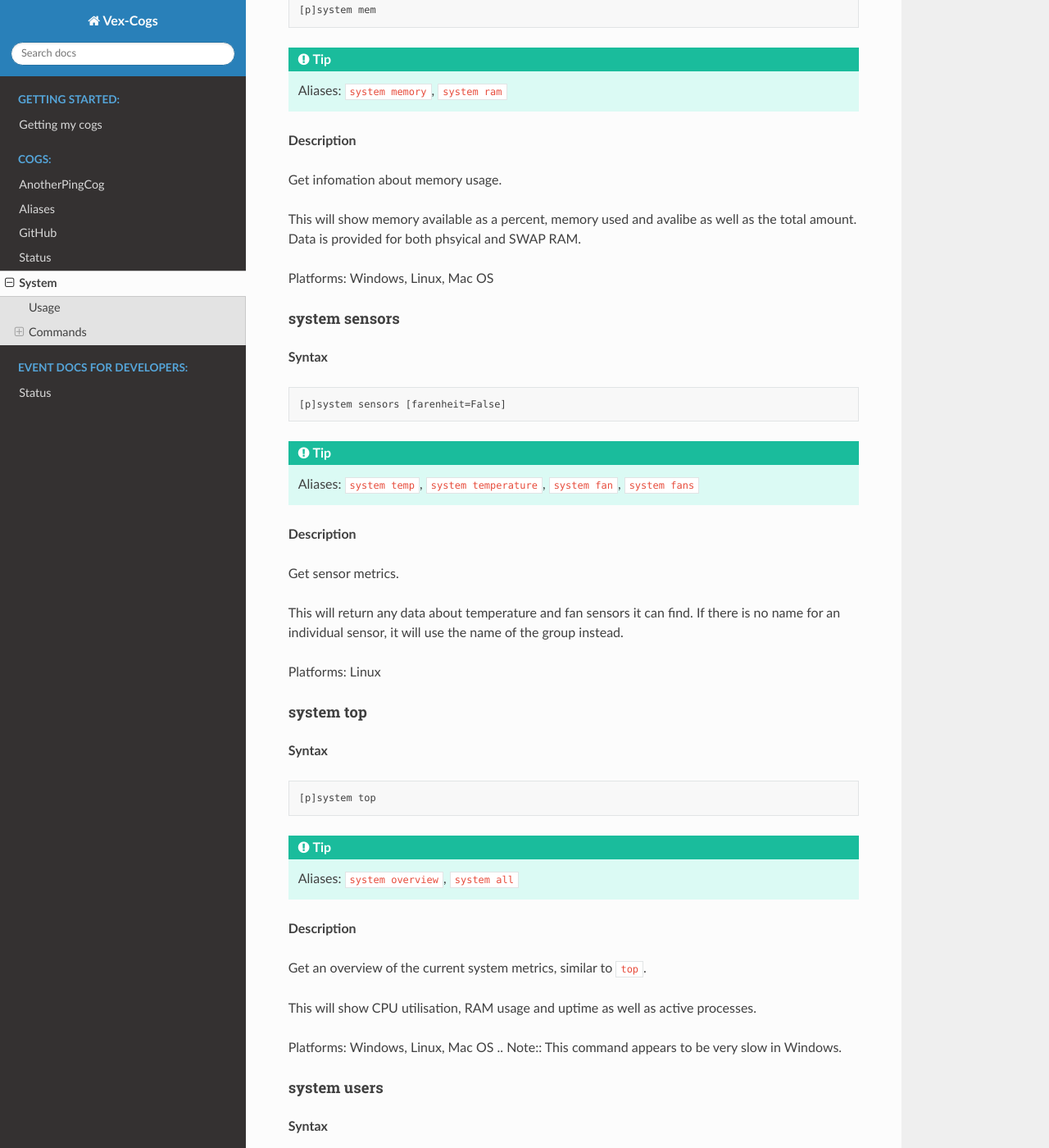
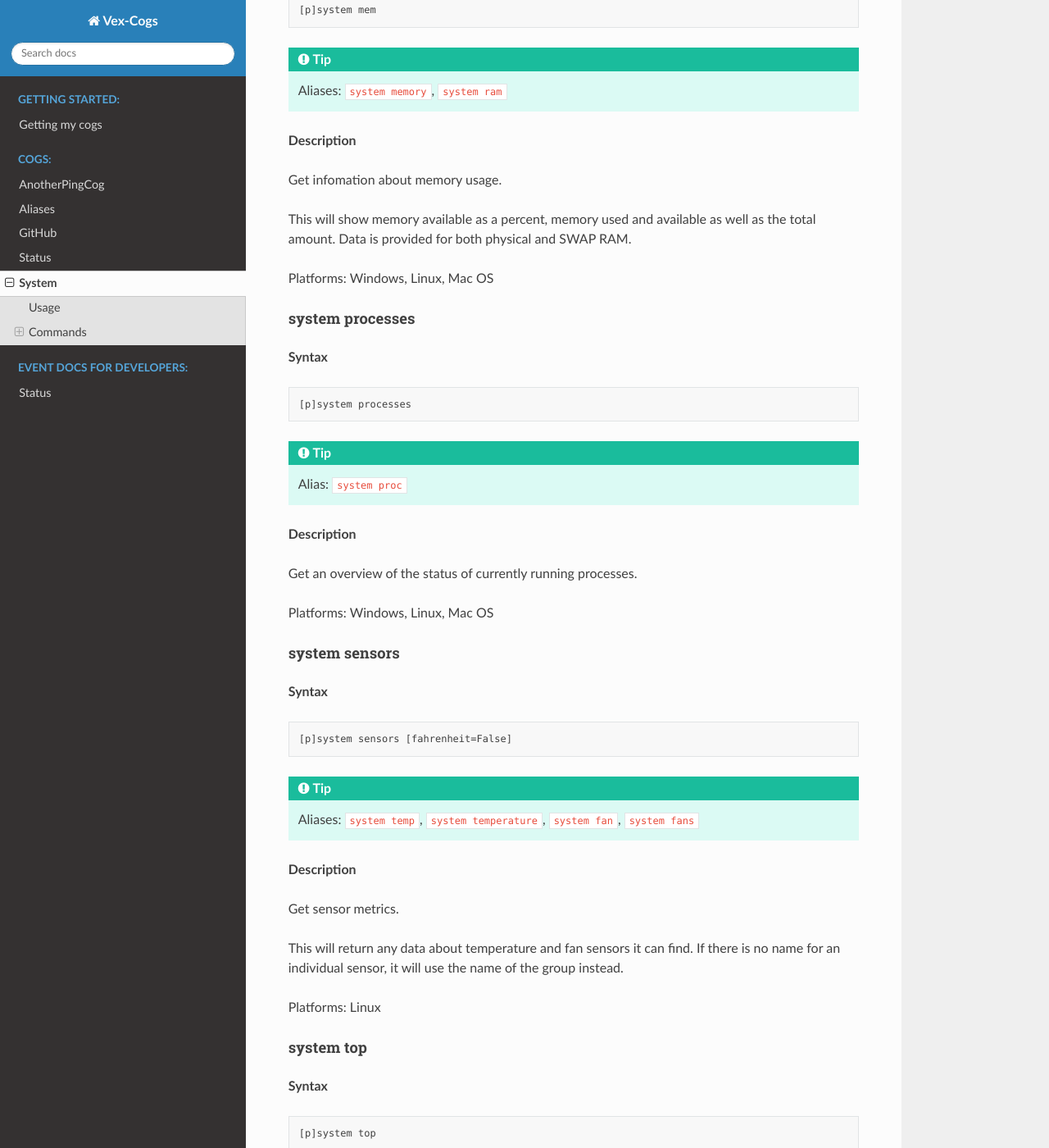
Before and after one commit to Vexed01/Vex-Cogs, a Sphinx documentation site: the page built from docs/cogs/system.rst, in a window 1280 px wide and 1400 px high, scrolled down 2715 px. Shown: the whole window at 82% size. Built offline with Sphinx 7.4.7 and the Read the Docs theme 2.0.0, drawn with Linux system fonts in a browser that asks for light colours; some of the changed text lies outside the part shown.

Commit message:
FORGOT TO STAGE AGAIN AAAAAAAAAAAAAAAAAAAAAAAAAAAA

```diff
--- a/docs/cogs/anotherpingcog.rst
+++ b/docs/cogs/anotherpingcog.rst
@@ -45,5 +45,5 @@ ping
 A rich embed ping command with timings.
 
 This will show the time to send a message, and the WS latency to Discord.
-If I can't send embeds or they are disabled, I will send a message instead.
+If I can't send embeds or they are disabled here, I will send a normal message instead.
 The embed has more detail and is preferred.
--- a/docs/cogs/github.rst
+++ b/docs/cogs/github.rst
@@ -26,7 +26,7 @@ I made it for managing issues on my cog repo as a small project,
 but it certainly could be used for other situations where you want
 to manage GitHub issues from Discord.
 
-If you would like a way to search or view issues, I highly reccomend
+If you would like a way to search or view issues, I highly recommend
 Kowlin's approved ``githubcards`` cog (on the repo
 https://github.com/Kowlin/Sentinel)
 
--- a/docs/cogs/system.rst
+++ b/docs/cogs/system.rst
@@ -143,8 +143,28 @@ system mem
 
 Get infomation about memory usage.
 
-This will show memory available as a percent, memory used and avalibe as well
-as the total amount. Data is provided for both phsyical and SWAP RAM.
+This will show memory available as a percent, memory used and available as well
+as the total amount. Data is provided for both physical and SWAP RAM.
+
+Platforms: Windows, Linux, Mac OS
+
+.. _system-command-system-processes:
+
+""""""""""""""""
+system processes
+""""""""""""""""
+
+**Syntax**
+
+.. code-block:: none
+
+    [p]system processes
+
+.. tip:: Alias: ``system proc``
+
+**Description**
+
+Get an overview of the status of currently running processes.
 
 Platforms: Windows, Linux, Mac OS
 
@@ -158,7 +178,7 @@ system sensors
 
 .. code-block:: none
 
-    [p]system sensors [farenheit=False]
+    [p]system sensors [fahrenheit=False]
 
 .. tip:: Aliases: ``system temp``, ``system temperature``, ``system fan``, ``system fans``
 
@@ -194,7 +214,8 @@ This will show CPU utilisation, RAM usage and uptime as well as
 active processes.
 
 Platforms: Windows, Linux, Mac OS
-.. Note:: This command appears to be very slow in Windows.
+
+.. note:: This command appears to be very slow in Windows.
 
 
 .. _system-command-system-users:
@@ -217,4 +238,5 @@ This will show the user name, what terminal they're logged in at,
 and when they logged in.
 
 Platforms: Windows, Linux, Mac OS
+
 .. note:: PID is not available on Windows. Terminal is usually ``Unknown``
```
Also changed, not shown: other parts of docs/cogs/system.rst (+1 -1 lines), docs/cogs/status.rst (+7 -7 lines), docs/statusdev.rst (+12 -10 lines), 8 other files.
